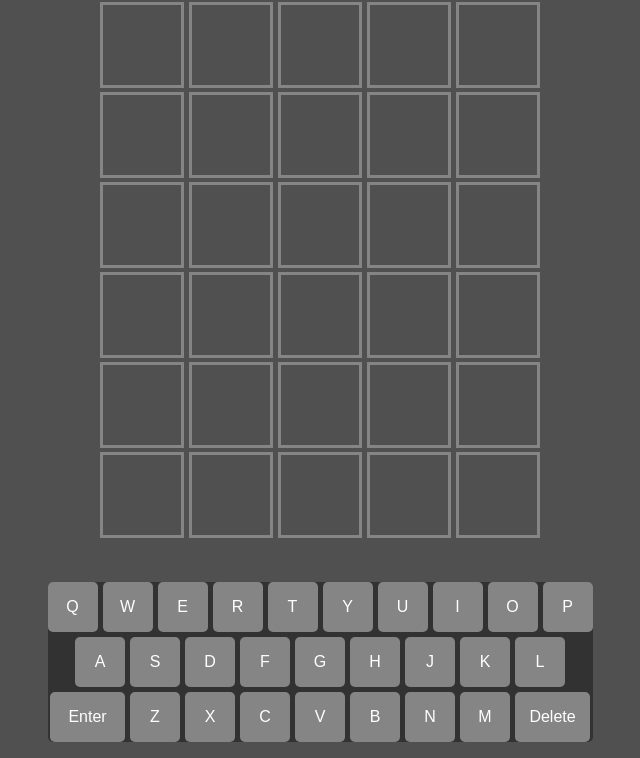
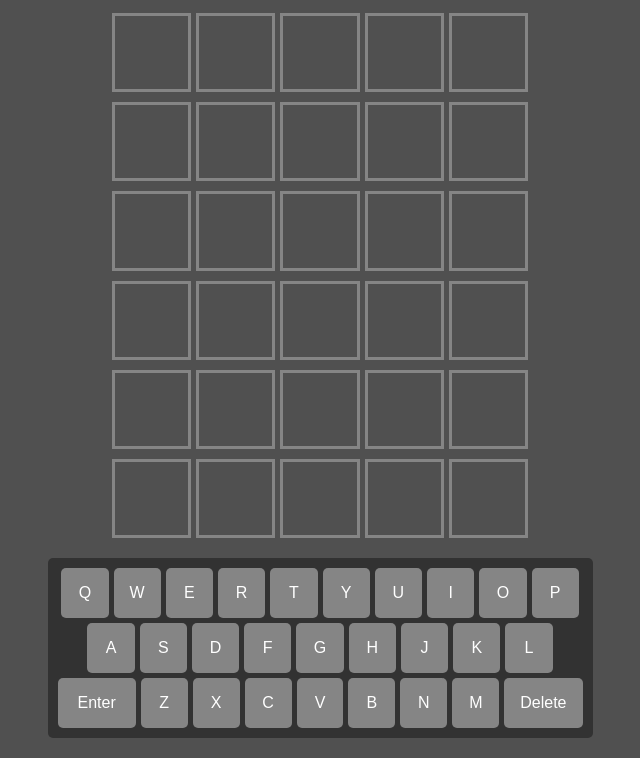
Before and after one commit to Joaquim-Manjama/Wordle, a plain HTML site: page index.html in a window 1280 px wide. Shown: the part 64-822 px from the top of the page, without its empty margins (320-960 px from the left). Drawn offline with nearby package versions, Linux system fonts and the light colour scheme.

Commit message:
Update styles.css

```diff
--- a/styles.css
+++ b/styles.css
@@ -1,7 +1,9 @@
-*{
-    user-select: nonecls;
+* {
+    user-select: none;
+    box-sizing: border-box;
+    margin: 0;
+    padding: 0;
 }
-
 
 :root {
     --background: rgb(80, 80, 80);
@@ -9,109 +11,92 @@
     --dark-gray: rgb(150, 150, 150);
     --darker-gray: rgb(50, 50, 50);
     --pink: rgb(192,144,153);
-    --white: rgb(200, 200, 200)
+    --white: rgb(200, 200, 200);
 }
 
 body {
     background-color: var(--background);
+    display: flex;
+    flex-direction: column;
+    align-items: center;
+    justify-content: center;
+    min-height: 100vh;
+    padding: 20px;
+}
+
+h1 {
+    color: var(--dark-gray);
+    font-family: Arial, Helvetica, sans-serif;
+    text-align: center;
+    margin-bottom: 20px;
 }
 
 .wordle-container {
-    margin: auto;
-    width: 440px; /*80x80 with 10 space*/
-    height: 530px;
     display: flex;
     flex-direction: column;
+    align-items: center;
     gap: 10px;
-}
-
-.keyboard {
-    margin: auto;
-    margin-top: 50px;
-    width: 545px; /*50x50 with 5 space*/
-    height: 160px;
-    display: flex;
-    flex-direction: column;
-    gap: 5px;
-    background-color: var(--darker-gray);
-    border-radius: 5px;
+    width: 90%;
+    max-width: 440px;
+    margin-bottom: 20px;
 }
 
 .row {
-    height: 80px;
-    width: 440px;
     display: flex;
-    gap: 5px
+    gap: 5px;
+    justify-content: center;
+    width: 100%;
 }
 
 .block {
     border: 3px solid var(--border-colour);
-    width: 80px;
-    height: 80px;
+    width: 18%;
+    aspect-ratio: 1;
+    display: flex;
+    justify-content: center;
+    align-items: center;
+    font-size: 4rem;
+    font-family: Arial, Helvetica, sans-serif;
+    color: white;
+}
+
+.keyboard {
+    display: flex;
+    flex-direction: column;
+    align-items: center;
+    gap: 5px;
+    background-color: var(--darker-gray);
+    border-radius: 5px;
+    padding: 10px;
+    width: 90%;
+    max-width: 545px;
 }
 
 .line {
+    display: flex;
+    justify-content: center;
+    gap: 5px;
     width: 100%;
-    height: 50;
-    display: flex;
-    gap: 5px;
-}
-
-.two {
-    width: 490px;
-    margin: auto;
-}
-
-.three {
-    width: 540px;
-    margin: auto;
 }
 
 .key {
-    width: 50px;
+    width: 9%;
+    min-width: 40px;
     height: 50px;
-    margin: auto;
     background-color: var(--border-colour);
     border-radius: 5px;
-}
-
-.key, .block {
     display: flex;
     justify-content: center;
     align-items: center;
-    font-family:Arial, Helvetica, sans-serif;
-}
-
-.block {
+    font-family: Arial, Helvetica, sans-serif;
+    font-size: 1rem;
     color: white;
-    font-size: 4rem;
-    font-family: Arial, Helvetica, sans-serif;
+    cursor: pointer;
 }
 
 .function {
-    width: 75px;
-    height: 50px;
-}
-
-span{
-    width: 100%;
-    height: 100%;
-    display: flex;
-    justify-content: center;
-    align-items: center;
-    color: white;
-    margin: auto;
-}
-
-.key:hover {
-    background-color: var(--dark-gray);
-    cursor: pointer;
-}
-
-.text {
-    color: var(--dark-gray);
-    font-family: Arial, Helvetica, sans-serif;
-    text-align: center;
+    width: 15%;
+    min-width: 60px;
 }
 
 .green {
@@ -129,3 +114,26 @@ span{
 .white {
     border-color: var(--white);
 }
+
+.key:hover {
+    background-color: var(--dark-gray);
+}
+
+/* Responsive Design */
+@media (max-width: 600px) {
+    .wordle-container {
+        max-width: 100%;
+    }
+
+    .keyboard {
+        max-width: 100%;
+    }
+
+    .block {
+        font-size: 1.5rem;
+    }
+
+    .key {
+        font-size: 0.8rem;
+    }
+}
```
